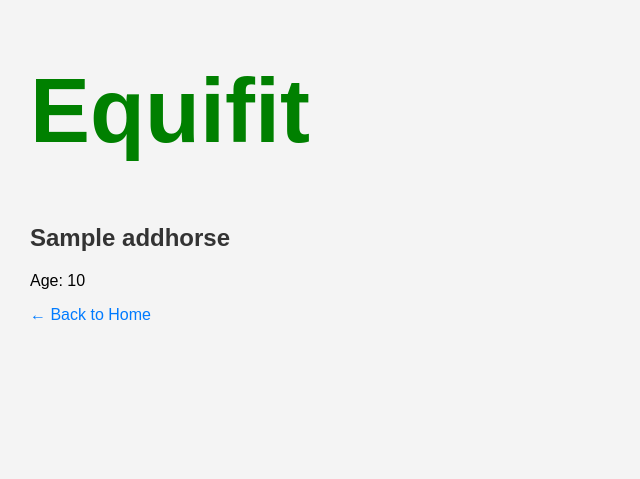
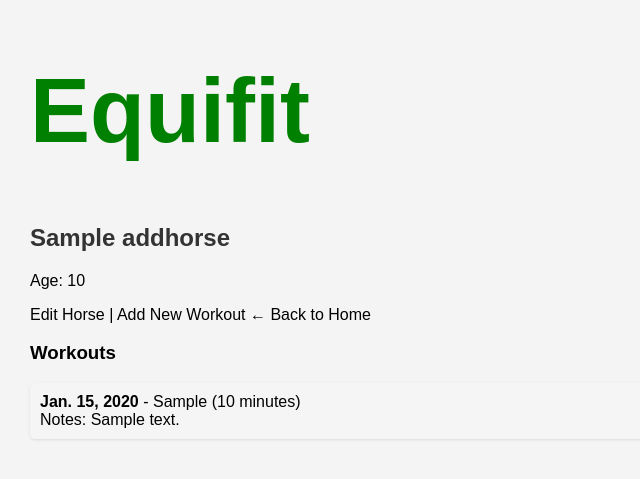
Before and after one commit to asapZeri/Equifit, a Django app: page /horse/1/ in a window 1280 px wide. Shown: the top 479 px of the page, without its empty margins (0-640 px from the left). Run offline with Django 5.2, Linux system fonts and the light colour scheme; a user stored in the database is signed in; tables that the repository leaves empty hold one stand-in row (values such as "Sample post").

Commit message:
finished the add workout form and button

```diff
--- a/tracker/models.py
+++ b/tracker/models.py
@@ -10,10 +10,11 @@ class Addhorse(models.Model):
     def __str__(self):
         return self.horseName
 class Workout(models.Model):
+    horse = models.ForeignKey(Addhorse, on_delete=models.CASCADE, related_name='workouts')
     date = models.DateField()
     workout_type = models.CharField(max_length=100)
     duration_minutes = models.PositiveIntegerField()
     notes = models.TextField(blank=True)
 
     def __str__(self):
-        return f"{self.workout_type} on {self.date}"
+        return f"{self.workout_type} on {self.date} for {self.horse.horseName}"
--- a/tracker/static/tracker/style.css
+++ b/tracker/static/tracker/style.css
@@ -30,7 +30,7 @@ form input, form button {
 
 a {
     text-decoration: none;
-    color: #007bff;
+    color: black;
     box-shadow: gray;
 }
 a:hover {
--- a/tracker/templates/tracker/horse_details.html
+++ b/tracker/templates/tracker/horse_details.html
@@ -1,7 +1,38 @@
 {% extends 'tracker/base.html' %}
 
 {% block content %}
-    <h2>{{ horse.horseName }}</h2>
-    <p>Age: {{ horse.horseAge }}</p>
+
+<h2>{{ horse.horseName }}</h2>
+<p>Age: {{ horse.horseAge }}</p>
+
+<!-- Action buttons -->
+<p>
+    <a href="{% url 'edit_horse' horse.id %}">Edit Horse</a> |
+    <a href="{% url 'add_workout' horse.id %}">Add New Workout</a>
     <a href="{% url 'home' %}">← Back to Home</a>
+</p>
+
+<!-- Workouts Section -->
+<h3>Workouts</h3>
+<ul>
+    {% for workout in workouts %}
+        <li>
+            <strong>{{ workout.date }}</strong> - {{ workout.workout_type }}
+            ({{ workout.duration_minutes }} minutes)
+            {% if workout.notes %}
+                <br>Notes: {{ workout.notes }}
+            {% endif %}
+        </li>
+    {% empty %}
+        <li>No workouts added yet.</li>
+    {% endfor %}
+</ul>
+
+<!-- Optionally, you can add a "New Workout" button here -->
+<!-- Example:
+<p>
+    <a href="{% url 'add_workout' horse.id %}">➕ Add New Workout</a>
+</p>
+-->
+
 {% endblock %}
--- a/tracker/urls.py
+++ b/tracker/urls.py
@@ -9,5 +9,8 @@ urlpatterns = [
     path('login/', login_view, name='login'),
     path('home/', home, name='home'),
     path('add-horse/', add_horse, name='add_horse'),
-    path('horse/<int:horse_id>/', views.horse_detail, name="horse_detail")
+    path('horse/<int:horse_id>/', views.horse_detail, name="horse_detail"),
+    path('horse/<int:horse_id>/edit/', views.edit_horse, name="edit_horse"),
+    path('horse/<int:horse_id>/add_workout/', views.add_workout, name='add_workout'),
+
 ]
--- a/tracker/views.py
+++ b/tracker/views.py
@@ -3,7 +3,7 @@ from django.contrib.auth import authenticate, login
 from django.contrib.auth.forms import AuthenticationForm , UserCreationForm
 from django.contrib.auth.decorators import login_required
 from .models import Workout , Addhorse
-from .forms import HorseForm
+from .forms import HorseForm, WorkoutForm
 from django.shortcuts import get_object_or_404
 
 @login_required
@@ -46,4 +46,36 @@ def add_horse(request):
 @login_required
 def horse_detail(request, horse_id):
     horse = get_object_or_404(Addhorse, id=horse_id, owner=request.user)
-    return render(request, 'tracker/horse_details.html', {'horse': horse})
+    workouts = horse.workouts.all().order_by('-date')
+    return render(request, 'tracker/horse_details.html', {'horse': horse, 'workouts': workouts})
+
+
+@login_required
+def edit_horse(request, horse_id):
+    horse = get_object_or_404(Addhorse, id=horse_id, owner=request.user)
+    if request.method == 'POST':
+        form = HorseForm(request.POST, instance=horse)
+        if form.is_valid():
+            form.save()
+            return redirect('horse_detail', horse_id=horse_id)
+    else:
+        form = HorseForm(instance=horse)
+
+    return render(request, 'tracker/edit_horse.html', {'form': form, 'horse': horse})
+
+
+@login_required
+def add_workout(request, horse_id):
+    horse = get_object_or_404(Addhorse, id=horse_id, owner=request.user)
+
+    if request.method == 'POST':
+        form = WorkoutForm(request.POST)
+        if form.is_valid():
+            workout = form.save(commit=False)
+            workout.horse = horse
+            workout.save()
+            return redirect('horse_detail', horse_id=horse.id)
+    else:
+        form = WorkoutForm()
+
+    return render(request, 'tracker/add_workout.html', {'form': form, 'horse': horse})
```
Also changed, not shown: tracker/forms.py (+7 -1 lines), tracker/templates/tracker/add_workout.html (added, +15 -0 lines), tracker/templates/tracker/edit_horse.html (added, +11 -0 lines), tracker/migrations/0006_workout_horse.py (added), tracker/migrations/0007_alter_workout_horse.py (added).
